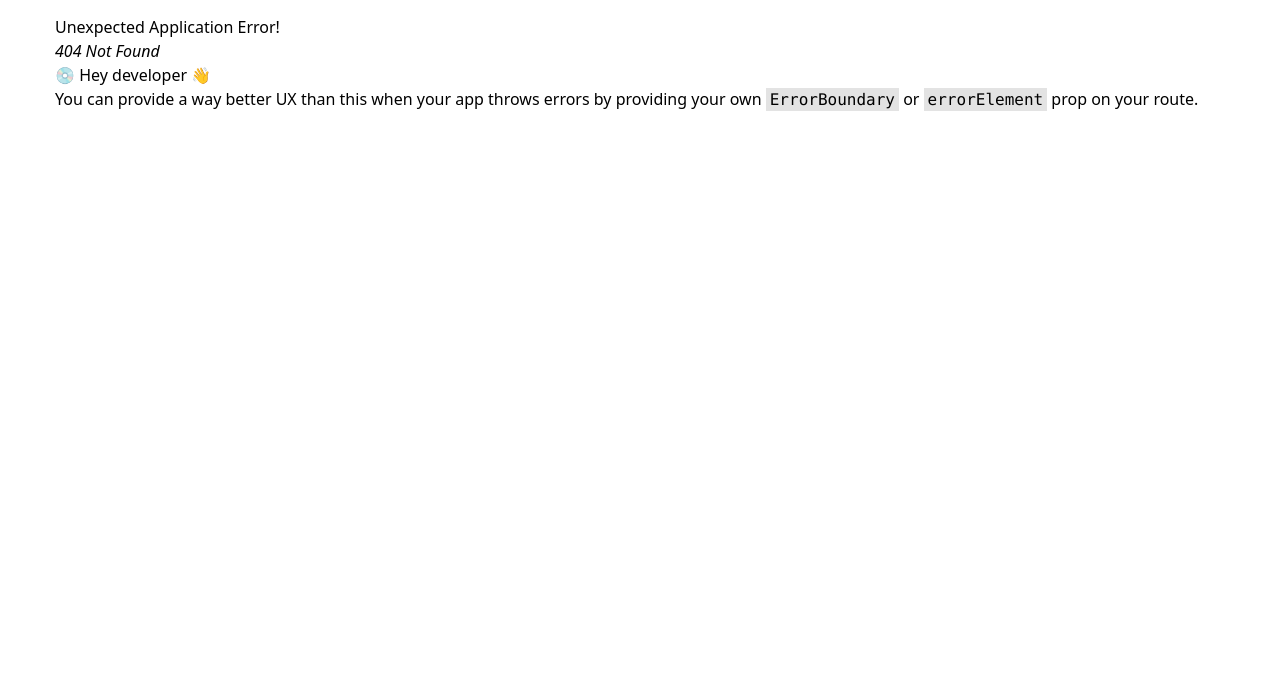
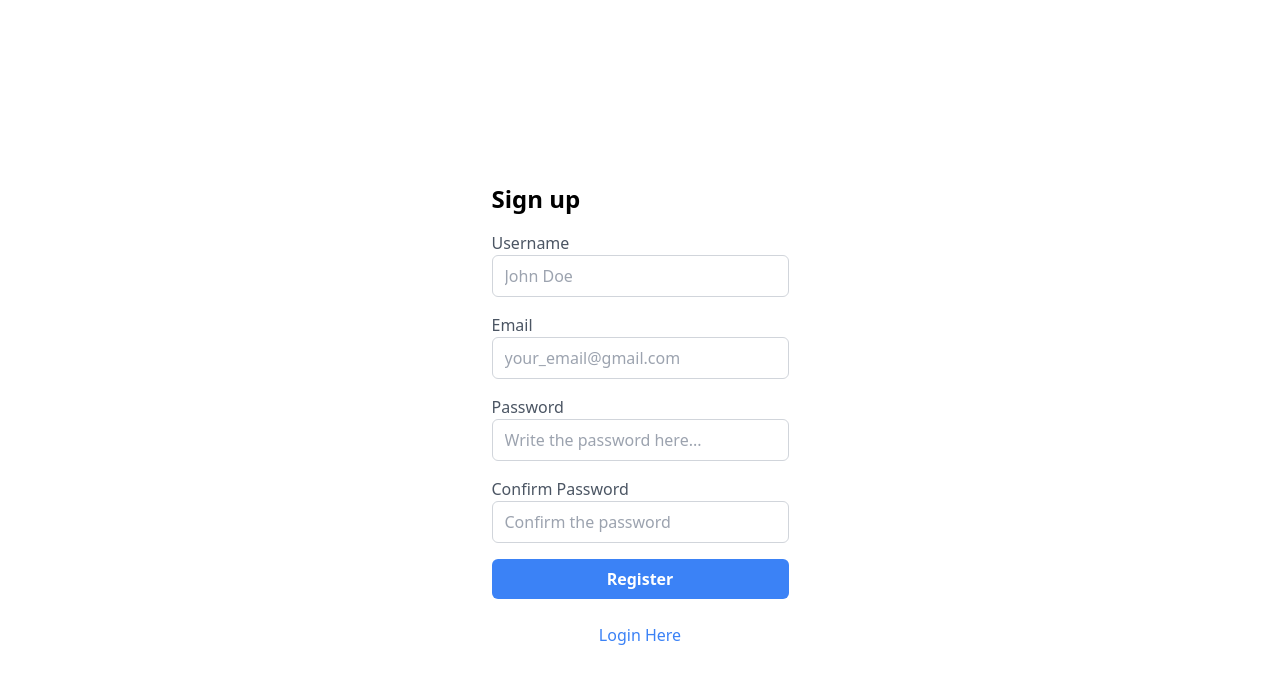
Before and after one commit to Serhii-Neliubov/react-calendar, a React (Vite) app in the folder client/: page /signup in a window 1280 px wide. Before the commit this address had no page. Shown: the top 684 px of the page. Built offline with nearby package versions, Linux system fonts and the light colour scheme.

Commit message:
added hot-toast, login,register pages

```diff
--- a/client/package.json
+++ b/client/package.json
@@ -12,6 +12,7 @@
   "dependencies": {
     "react": "^18.2.0",
     "react-dom": "^18.2.0",
+    "react-hot-toast": "^2.4.1",
     "react-icons": "^5.0.1",
     "react-router-dom": "^6.22.3"
   },
--- a/client/src/App.tsx
+++ b/client/src/App.tsx
@@ -1,10 +1,16 @@
 import './index.css'
-import {router} from "./router/Router.tsx";
+import {router} from "./router/Router";
 import {RouterProvider} from "react-router-dom";
+import {Toaster} from "react-hot-toast";
 function App() {
   return (
-    <div className='max-w-[1200px] mx-auto h-screen p-[15px]'>
+    <div className='max-w-[1200px] mx-auto p-[15px]'>
       <RouterProvider router={router} />
+
+      <Toaster
+        position="top-center"
+        reverseOrder={false}
+      />
     </div>
   )
 }
--- /dev/null
+++ b/client/src/components/AddEventModal.tsx
@@ -0,0 +1,55 @@
+import {FormEvent, useState} from "react";
+import {IEvent} from "../models/IEvent";
+
+interface EventFormProps {
+  date: string | null | Date;
+  onClose: () => void;
+  setEvents: (events: IEvent[]) => void;
+  events: IEvent[];
+}
+
+export const AddEventModal = ({date, onClose, setEvents, events}: EventFormProps) => {
+  const [title, setTitle] = useState('');
+  const [time, setTime] = useState('');
+  const [description, setDescription] = useState('');
+
+  const handleSubmit = (e: FormEvent<HTMLFormElement>) => {
+    e.preventDefault();
+
+    const eventData: IEvent = {
+      title,
+      date: date as string,
+      time,
+      description
+    };
+
+    setEvents([...events, eventData]);
+    onClose();
+  };
+
+  return (
+    <div className="fixed top-0 left-0 w-full h-full flex items-center justify-center bg-gray-800 bg-opacity-50">
+      <div className="bg-white p-4 rounded-lg">
+        <h3 className="text-xl font-semibold mb-4">Add New Event</h3>
+        <form onSubmit={handleSubmit}>
+          <div className="mb-4">
+            <label htmlFor="title" className="block font-semibold mb-1">Title</label>
+            <input type="text" id="title" value={title} onChange={(e) => setTitle(e.target.value)} className="w-full border rounded-md p-2" required />
+          </div>
+          <div className="mb-4">
+            <label htmlFor="time" className="block font-semibold mb-1">Time</label>
+            <input type="time" id="time" value={time} onChange={(e) => setTime(e.target.value)} className="border rounded-md p-2" required />
+          </div>
+          <div className="mb-4">
+            <label htmlFor="description" className="block font-semibold mb-1">Description</label>
+            <textarea id="description" value={description} onChange={(e) => setDescription(e.target.value)} className="w-full border rounded-md p-2" required />
+          </div>
+          <div className="flex justify-end">
+            <button type="submit" className="bg-blue-500 text-white px-4 py-2 rounded-md mr-2">Save</button>
+            <button type="button" onClick={onClose} className="bg-gray-500 text-white px-4 py-2 rounded-md">Cancel</button>
+          </div>
+        </form>
+      </div>
+    </div>
+  );
+};
--- a/client/src/components/MonthlyCalendar.tsx
+++ b/client/src/components/MonthlyCalendar.tsx
@@ -1,11 +1,17 @@
-import {FormEvent, useState} from 'react';
-import {FaCalendarPlus, FaLongArrowAltLeft, FaLongArrowAltRight} from "react-icons/fa";
+import { useState } from 'react';
+import { FaCalendarPlus, FaLongArrowAltLeft, FaLongArrowAltRight } from 'react-icons/fa';
+import { AddEventModal } from './AddEventModal';
+import {IEvent} from "../models/IEvent";
 
 const MonthlyCalendar = () => {
   const [date, setDate] = useState(new Date());
   const [selectedDate, setSelectedDate] = useState<Date | null>(new Date());
   const [events, setEvents] = useState<IEvent[]>([]);
   const [isEventFormOpen, setIsEventFormOpen] = useState(false);
+
+  const totalDays = getDaysInMonth(date.getFullYear(), date.getMonth());
+  const daysInMonth = Array.from({ length: totalDays }, (_, index) => index + 1);
+  const weeklyDays = ['Sun', 'Mon', 'Tue', 'Wed', 'Thu', 'Fri', 'Sat'];
 
   const goToPreviousMonth = () => {
     setDate(new Date(date.getFullYear(), date.getMonth() - 1, 1));
@@ -19,12 +25,9 @@ const MonthlyCalendar = () => {
     setSelectedDate(new Date(date.getFullYear(), date.getMonth(), day));
   };
 
-  const getDaysInMonth = (year: number, month: number) => {
+  function getDaysInMonth(year: number, month: number) {
     return new Date(year, month + 1, 0).getDate();
-  };
-
-  const totalDays = getDaysInMonth(date.getFullYear(), date.getMonth());
-  const daysInMonth = Array.from({ length: totalDays }, (_, index) => index + 1);
+  }
 
   const filteredEvents = events.filter((event: IEvent) => {
     const eventDate = new Date(event.date);
@@ -47,8 +50,7 @@ const MonthlyCalendar = () => {
       <h2 className="mb-4 text-2xl font-bold text-center">{date.toLocaleString('default', {month: 'long'})} {date.getFullYear()}</h2>
 
       <div className="grid grid-cols-7 bg-gray-200 p-[15px] rounded-md gap-4">
-
-        {['Sun', 'Mon', 'Tue', 'Wed', 'Thu', 'Fri', 'Sat'].map(day => (
+        {weeklyDays.map(day => (
           <div key={day} className="text-center font-semibold">{day}</div>
         ))}
 
@@ -59,12 +61,17 @@ const MonthlyCalendar = () => {
         ))}
       </div>
 
+      <button onClick={() => setIsEventFormOpen(true)} className="fixed bottom-4 right-4 hover:bg-blue-400 flex items-center gap-2 transition-all bg-blue-500 text-white px-4 py-2 rounded-md mt-4">
+        Add Event <FaCalendarPlus />
+      </button>
+
+      {isEventFormOpen && <AddEventModal setEvents={setEvents} events={events} date={selectedDate} onClose={() => setIsEventFormOpen(false)}/> }
       {selectedDate && (
         <div className="mt-4">
           <h3>Events for {selectedDate.toDateString()}</h3>
-          <ul>
+          <ul className='flex flex-col mt-2 gap-2'>
             {filteredEvents.map((event: IEvent) => (
-              <li key={event.id}>
+              <li className='p-[5px] bg-gray-200 rounded-md' key={event.id}>
                 <strong>{event.title}</strong> - {event.time}
                 <p>{event.description}</p>
               </li>
@@ -72,66 +79,6 @@ const MonthlyCalendar = () => {
           </ul>
         </div>
       )}
-
-      <button onClick={() => setIsEventFormOpen(true)} className="hover:bg-blue-400 flex items-center gap-2 transition-all bg-blue-500 text-white px-4 py-2 rounded-md mt-4">
-        Add Event <FaCalendarPlus />
-      </button>
-
-      {isEventFormOpen && <EventForm setEvents={setEvents} events={events} date={selectedDate} onClose={() => setIsEventFormOpen(false)}/>}
-
-    </div>
-  );
-};
-
-interface EventFormProps {
-  date: string | null | Date;
-  onClose: () => void;
-  setEvents: (events: IEvent[]) => void;
-  events: IEvent[];
-}
-
-const EventForm = ({date, onClose, setEvents, events}: EventFormProps) => {
-  const [title, setTitle] = useState('');
-  const [time, setTime] = useState('');
-  const [description, setDescription] = useState('');
-
-  const handleSubmit = (e: FormEvent<HTMLFormElement>) => {
-    e.preventDefault();
-
-    const eventData: IEvent = {
-      title,
-      date: date as string,
-      time,
-      description
-    };
-
-    setEvents([...events, eventData]);
-    onClose();
-  };
-
-  return (
-    <div className="absolute top-0 left-0 w-full h-full flex items-center justify-center bg-gray-800 bg-opacity-50">
-      <div className="bg-white p-4 rounded-lg">
-        <h3 className="text-xl font-semibold mb-4">Add New Event</h3>
-        <form onSubmit={handleSubmit}>
-          <div className="mb-4">
-            <label htmlFor="title" className="block font-semibold mb-1">Title</label>
-            <input type="text" id="title" value={title} onChange={(e) => setTitle(e.target.value)} className="w-full border rounded-md p-2" required />
-          </div>
-          <div className="mb-4">
-            <label htmlFor="time" className="block font-semibold mb-1">Time</label>
-            <input type="time" id="time" value={time} onChange={(e) => setTime(e.target.value)} className="border rounded-md p-2" required />
-          </div>
-          <div className="mb-4">
-            <label htmlFor="description" className="block font-semibold mb-1">Description</label>
-            <textarea id="description" value={description} onChange={(e) => setDescription(e.target.value)} className="w-full border rounded-md p-2" required />
-          </div>
-          <div className="flex justify-end">
-            <button type="submit" className="bg-blue-500 text-white px-4 py-2 rounded-md mr-2">Save</button>
-            <button type="button" onClick={onClose} className="bg-gray-500 text-white px-4 py-2 rounded-md">Cancel</button>
-          </div>
-        </form>
-      </div>
     </div>
   );
 };
--- /dev/null
+++ b/client/src/hooks/useInput.tsx
@@ -0,0 +1,10 @@
+import {ChangeEvent, useState} from "react";
+
+export const useInput = (initialValue: string) => {
+  const [value, setValue] = useState(initialValue);
+
+  return {
+    value,
+    onChange: (e: ChangeEvent<HTMLInputElement>) => setValue(e.target.value),
+  };
+}
--- a/client/src/models/IEvent.ts
+++ b/client/src/models/IEvent.ts
@@ -1,4 +1,4 @@
-interface IEvent {
+export interface IEvent {
   id?: number;
   title: string;
   date: string;
--- /dev/null
+++ b/client/src/pages/Login.tsx
@@ -0,0 +1,25 @@
+import {Link} from "react-router-dom";
+
+export const Login = () => {
+  return (
+    <div className="overflow-hidden flex justify-center items-center h-screen">
+      <div className="lg:p-36 md:p-52 sm:20 p-8 w-full lg:w-1/2">
+        <h1 className="text-2xl font-semibold mb-4">Login</h1>
+        <form action="#" method="POST">
+          <div className="mb-4">
+            <label htmlFor="username" className="block text-gray-600">Username</label>
+            <input type="text" id="username" name="username" className="w-full border border-gray-300 rounded-md py-2 px-3 focus:outline-none focus:border-blue-500" />
+          </div>
+          <div className="mb-4">
+            <label htmlFor="password" className="block text-gray-600">Password</label>
+            <input type="password" id="password" name="password" className="w-full border border-gray-300 rounded-md py-2 px-3 focus:outline-none focus:border-blue-500" />
+          </div>
+          <button type="submit" className="bg-blue-500 hover:bg-blue-600 text-white font-semibold rounded-md py-2 px-4 w-full">Login</button>
+        </form>
+        <div className="mt-6 text-blue-500 text-center">
+          <Link to="/signup" className="hover:underline">Sign up Here</Link>
+        </div>
+      </div>
+    </div>
+  );
+}
--- /dev/null
+++ b/client/src/pages/Register.tsx
@@ -0,0 +1,60 @@
+import { Link } from 'react-router-dom';
+import { FormEvent } from 'react';
+import toast from 'react-hot-toast';
+import {useInput} from "../hooks/useInput";
+
+export const Register = () => {
+  const password = useInput('');
+  const confirmPassword = useInput('');
+
+  const handleSubmit = (e: FormEvent<HTMLFormElement>) => {
+    e.preventDefault();
+
+    try {
+      if (password.value !== confirmPassword.value) {
+        return toast.error('Passwords do not match');
+      }
+
+      const formData = new FormData(e.currentTarget);
+
+      const data = {
+        username: formData.get('username'),
+        email: formData.get('email'),
+        password: formData.get('password'),
+      };
+
+      console.log(data);
+    } catch (error){
+      console.log(error);
+    }
+  }
+  return (
+    <div className="overflow-hidden flex justify-center items-center h-screen">
+      <div className="lg:p-36 md:p-52 sm:20 p-8 w-full lg:w-1/2">
+        <h1 className="text-2xl font-semibold mb-4">Sign up</h1>
+        <form onSubmit={handleSubmit} method="POST">
+          <div className="mb-4">
+            <label htmlFor="username" className="block text-gray-600">Username</label>
+            <input required={true} placeholder='John Doe' type="text" id="username" name="username" className="w-full border border-gray-300 rounded-md py-2 px-3 focus:outline-none focus:border-blue-500"/>
+          </div>
+          <div className="mb-4">
+            <label htmlFor="v" className="block text-gray-600">Email</label>
+            <input required={true} placeholder='your_email@gmail.com' type="text" id="email" name="email" className="w-full border border-gray-300 rounded-md py-2 px-3 focus:outline-none focus:border-blue-500"/>
+          </div>
+          <div className="mb-4">
+            <label htmlFor="password" className="block text-gray-600">Password</label>
+            <input value={password.value} onChange={password.onChange} required={true} placeholder='Write the password here...' type="password" id="password" name="password" className="w-full border border-gray-300 rounded-md py-2 px-3 focus:outline-none focus:border-blue-500"/>
+          </div>
+          <div className="mb-4">
+            <label htmlFor="confirmPassword" className="block text-gray-600">Confirm Password</label>
+            <input value={confirmPassword.value} onChange={confirmPassword.onChange} required={true} placeholder='Confirm the password' type="password" id="confirmPassword" name="confirmPassword" className="w-full border border-gray-300 rounded-md py-2 px-3 focus:outline-none focus:border-blue-500"/>
+          </div>
+          <button type="submit" className="bg-blue-500 hover:bg-blue-600 text-white font-semibold rounded-md py-2 px-4 w-full">Register</button>
+        </form>
+        <div className="mt-6 text-blue-500 text-center">
+          <Link to="/login" className="hover:underline">Login Here</Link>
+        </div>
+      </div>
+    </div>
+  );
+}
--- a/client/tsconfig.json
+++ b/client/tsconfig.json
@@ -1,6 +1,6 @@
 {
   "compilerOptions": {
-    "target": "ES2020",
+    "target": "es2015",
     "useDefineForClassFields": true,
     "lib": ["ES2020", "DOM", "DOM.Iterable"],
     "module": "ESNext",
```
Also changed, not shown: client/src/router/Router.tsx (+10 -0 lines), 2 other files (tests, documents, lock files or other folders).
